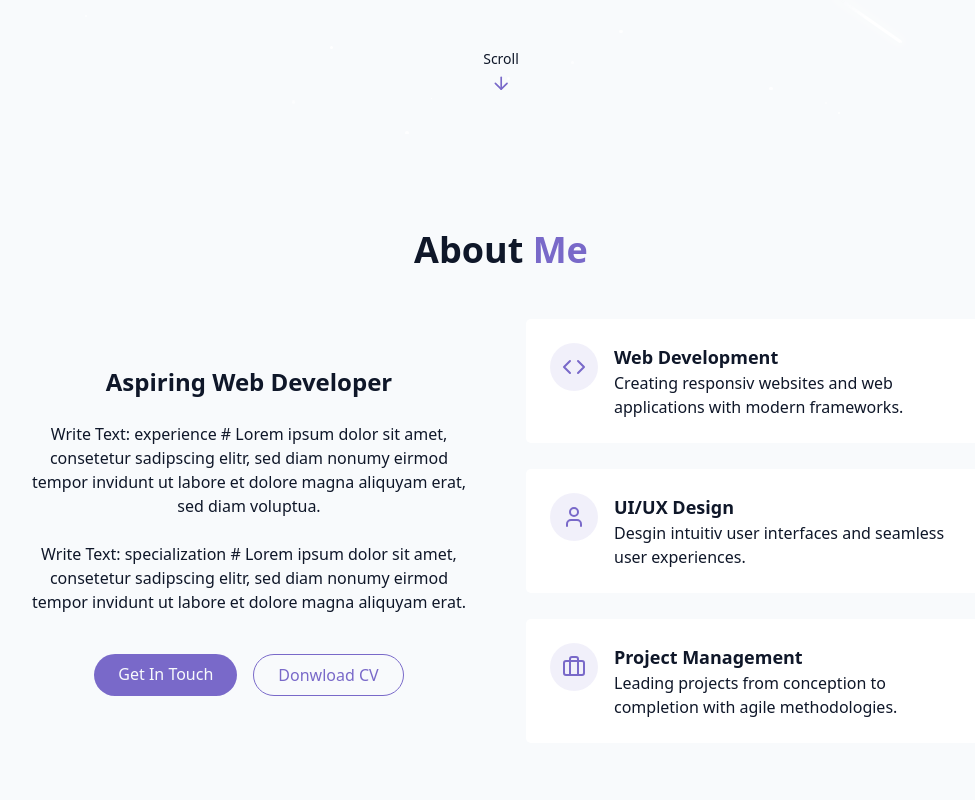
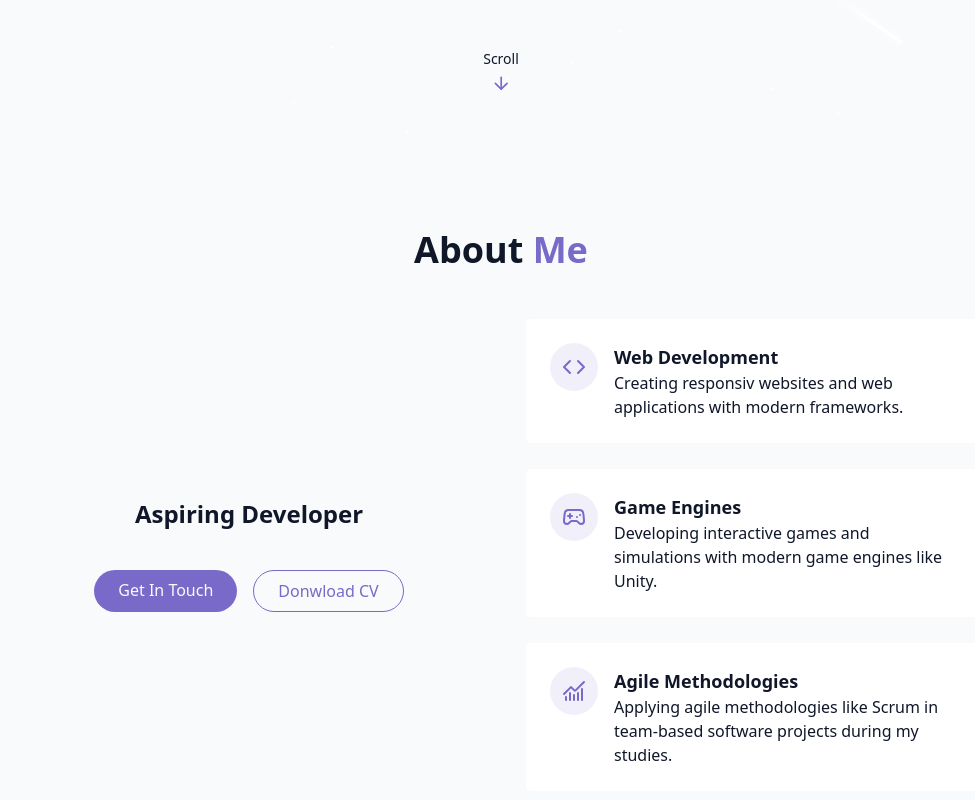
Before and after one commit to Dennisdude/MyPortfolio, a React (Vite) app: page / in a window 1280 px wide. Shown: the part 666-1466 px from the top of the page, without its empty margins (139-1114 px from the left). Built offline with nearby package versions, Linux system fonts and the light colour scheme.

Commit message:
Refactor About component: update icons, modify headings, and enhance descriptions for clarity

```diff
--- a/src/components/About.jsx
+++ b/src/components/About.jsx
@@ -1,4 +1,4 @@
-import { Briefcase, Code, User } from "lucide-react"
+import { Briefcase, ChartNoAxesCombined, Code, Gamepad2 } from "lucide-react"
 
 export const About = () => {
     return <section id="about" className="py-24 px-4 relative">
@@ -10,20 +10,17 @@ export const About = () => {
             <div className="grid grid-cols-1 md:grid-cols-2 gap-12 items-center">
                 <div className="space-y-6">
                     <h3 className="text-2xl font-semibold">
-                        Aspiring Web Developer
+                        Aspiring Developer
                     </h3>
 
+                    {/* Write Text: experience */}
                     <p className="text-muted-foreground">
-                        Write Text: experience #
-                        Lorem ipsum dolor sit amet, consetetur sadipscing elitr, sed diam nonumy
-                        eirmod tempor invidunt ut labore et dolore magna aliquyam erat,
-                        sed diam voluptua.
+
                     </p>
 
+                    {/* Write Text: specialization */}
                     <p className="text-muted-foreground">
-                        Write Text: specialization #
-                        Lorem ipsum dolor sit amet, consetetur sadipscing elitr, sed diam nonumy
-                        eirmod tempor invidunt ut labore et dolore magna aliquyam erat.
+
                     </p>
 
                     <div className="flex flex-col sm:flex-row gap-4 pt-4 justify-center">
@@ -52,12 +49,12 @@ export const About = () => {
                     <div className="gradient-border p-6 card-hover">
                         <div className="flex items-start gap-4">
                             <div className="p-3 rounded-full bg-primary/10">
-                                <User className="h-6 w-6 text-primary"/>
+                                <Gamepad2 className="h-6 w-6 text-primary"/>
                             </div>
                             <div className="text-left">
-                                <h4 className="font-semibold text-lg">UI/UX Design</h4>
+                                <h4 className="font-semibold text-lg">Game Engines</h4>
                                 <p className="text-muted-foreground">
-                                    Desgin intuitiv user interfaces and seamless user experiences.
+                                    Developing interactive games and simulations with modern game engines like Unity.
                                 </p>
                             </div>
                         </div>
@@ -66,12 +63,12 @@ export const About = () => {
                     <div className="gradient-border p-6 card-hover">
                         <div className="flex items-start gap-4">
                             <div className="p-3 rounded-full bg-primary/10">
-                                <Briefcase className="h-6 w-6 text-primary"/>
+                                <ChartNoAxesCombined className="h-6 w-6 text-primary"/>
                             </div>
                             <div className="text-left">
-                                <h4 className="font-semibold text-lg">Project Management</h4>
+                                <h4 className="font-semibold text-lg">Agile Methodologies</h4>
                                 <p className="text-muted-foreground">
-                                    Leading projects from conception to completion with agile methodologies.
+                                    Applying agile methodologies like Scrum in team-based software projects during my studies.
                                 </p>
                             </div>
                         </div>
```
